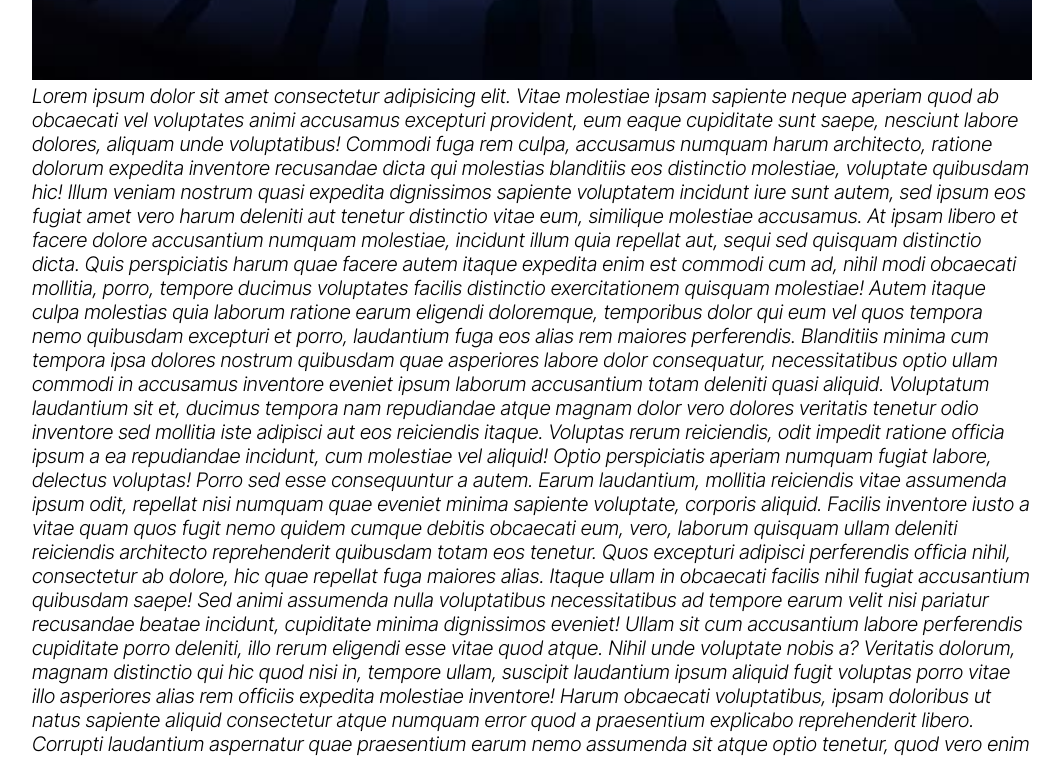
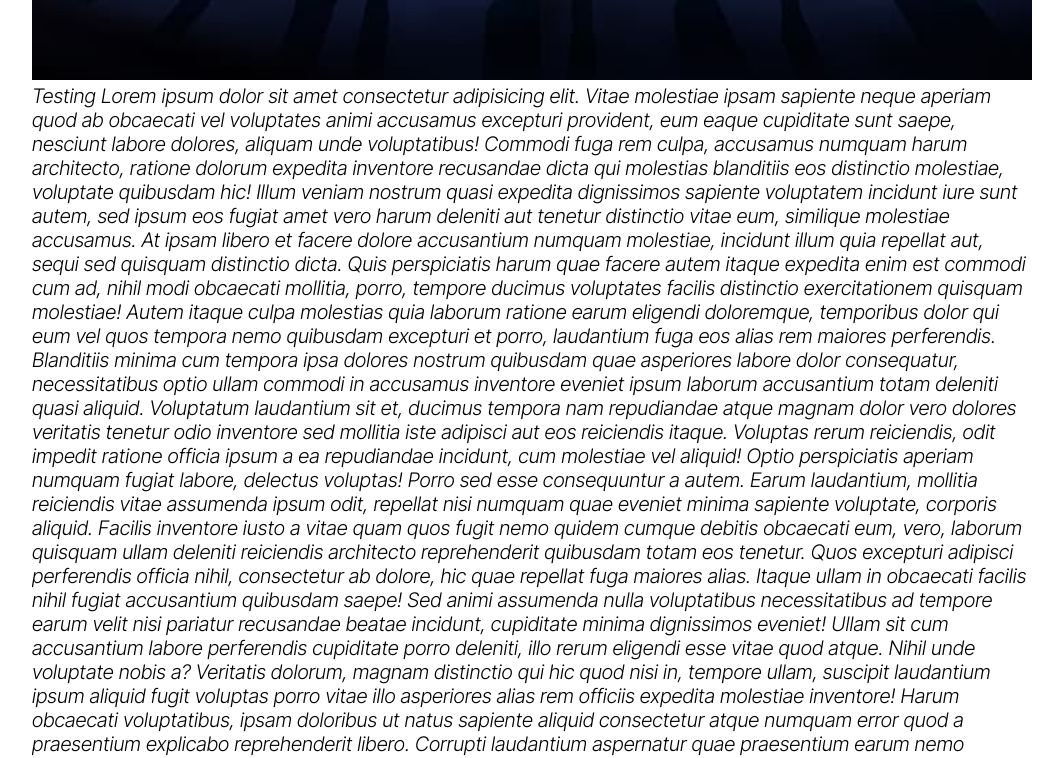
Before and after one commit to PatiriJulian/tpCoderhouse, a plain HTML site: page index.html in a window 1280 px wide. Shown: the part 703-1461 px from the top of the page, without its empty margins (108-1171 px from the left). Drawn offline with Linux system fonts and the light colour scheme.

Commit message:
Probando

```diff
--- a/index.html
+++ b/index.html
@@ -38,7 +38,7 @@
     </header>
     <section class="contenido wrapper">
         <img src="./assets/img/banner-index.jpg" class="img-banner" alt="">
-        <p>Lorem ipsum dolor sit amet consectetur adipisicing elit. Vitae molestiae ipsam sapiente neque aperiam quod ab
+        <p> Testing Lorem ipsum dolor sit amet consectetur adipisicing elit. Vitae molestiae ipsam sapiente neque aperiam quod ab
             obcaecati vel voluptates animi accusamus excepturi provident, eum eaque cupiditate sunt saepe, nesciunt
             labore dolores, aliquam unde voluptatibus! Commodi fuga rem culpa, accusamus numquam harum architecto,
             ratione dolorum expedita inventore recusandae dicta qui molestias blanditiis eos distinctio molestiae,
```
